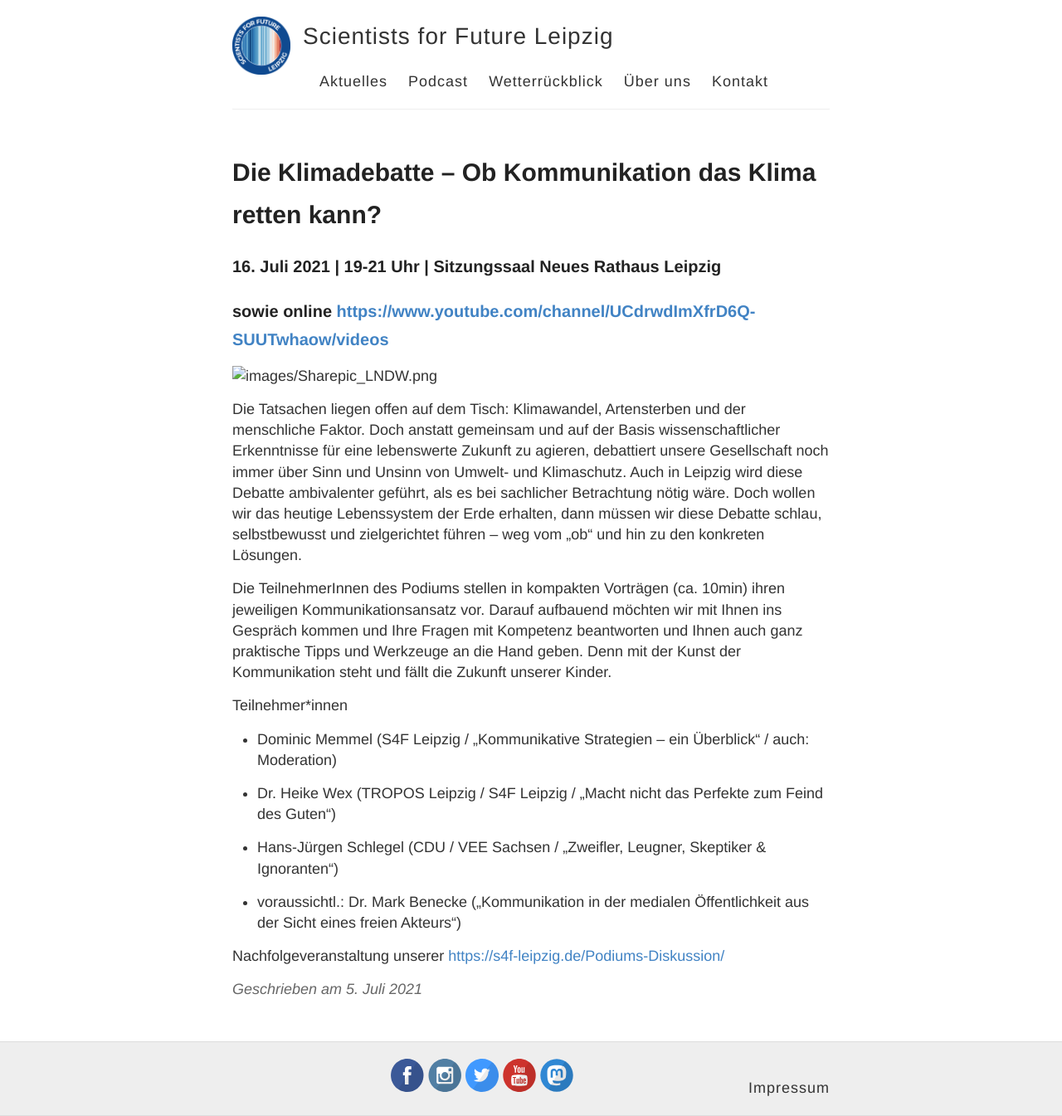
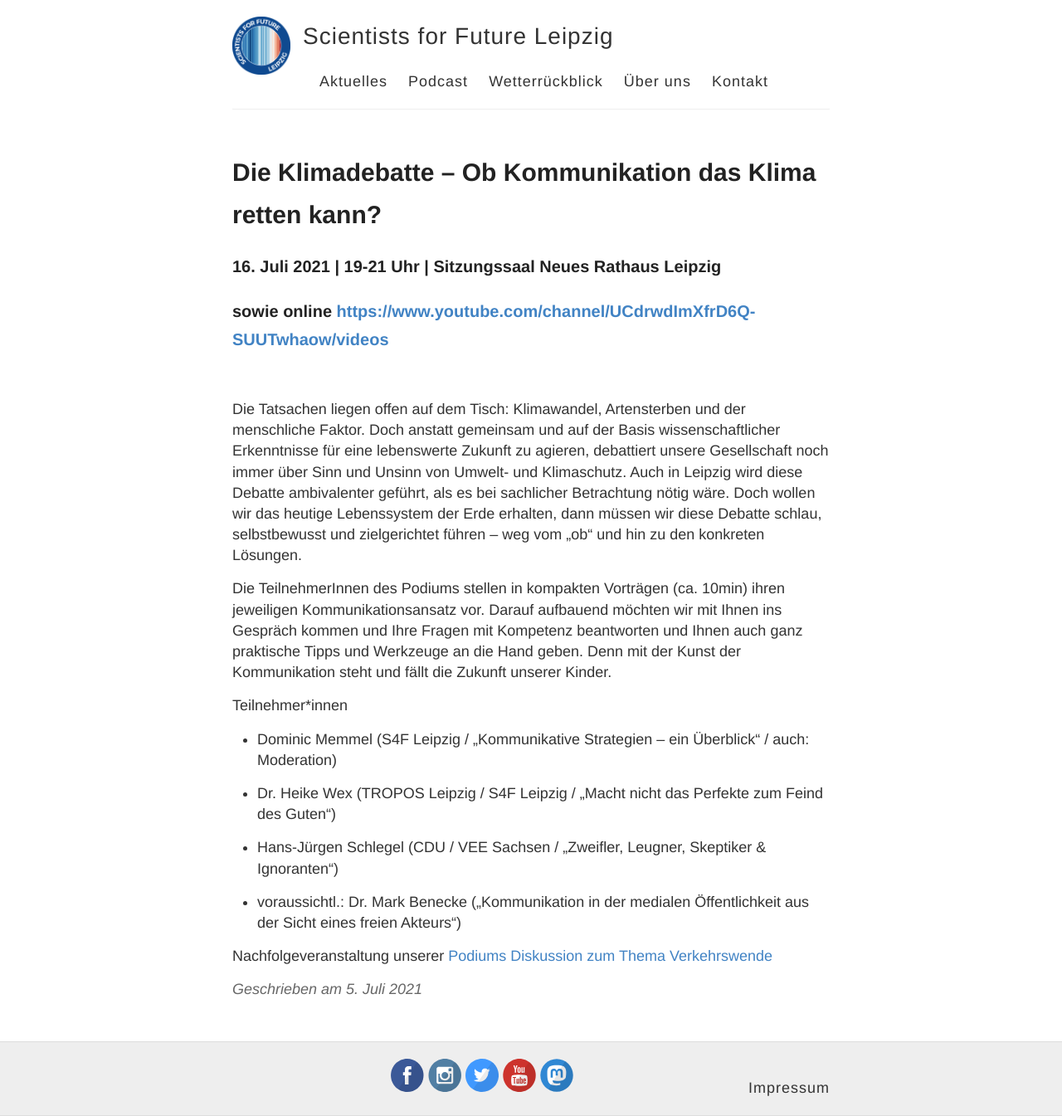
Before and after one commit to s4f-leipzig/s4f-leipzig.github.io, a Jekyll site: the page built from _posts/2021-07-05-Podiums-Diskussion.md, in a window 1280 px wide. Shown: the whole page at 83% size. Built offline with Jekyll 4.4.1, drawn with Linux system fonts in a browser that asks for light colours; some of the changed lines change nothing that is shown.

Commit message:
fix links

```diff
--- a/_posts/2021-07-05-Podiums-Diskussion.md
+++ b/_posts/2021-07-05-Podiums-Diskussion.md
@@ -7,7 +7,7 @@ category: News
 ### 16. Juli 2021 | 19-21 Uhr | Sitzungssaal Neues Rathaus Leipzig
 ### sowie online [https://www.youtube.com/channel/UCdrwdImXfrD6Q-SUUTwhaow/videos](hier)
 
-![images/Sharepic_LNDW.png]()
+![](images/Sharepic_LNDW.png)
 
 Die Tatsachen liegen offen auf dem Tisch: Klimawandel, Artensterben und der menschliche Faktor. Doch anstatt gemeinsam und auf der Basis wissenschaftlicher Erkenntnisse für eine lebenswerte Zukunft zu agieren, debattiert unsere Gesellschaft noch immer über Sinn und Unsinn von Umwelt- und Klimaschutz. Auch in Leipzig wird diese Debatte ambivalenter geführt, als es bei sachlicher Betrachtung nötig wäre. Doch wollen wir das heutige Lebenssystem der Erde erhalten, dann müssen wir diese Debatte schlau, selbstbewusst und zielgerichtet führen – weg vom „ob“ und hin zu den konkreten Lösungen. <br>
 
@@ -26,7 +26,7 @@ Teilnehmer*innen
 
 
 
-Nachfolgeveranstaltung unserer [https://s4f-leipzig.de/Podiums-Diskussion/](Podiums Diskussion zum Thema Verkehrswende)
+Nachfolgeveranstaltung unserer [Podiums Diskussion zum Thema Verkehrswende](https://s4f-leipzig.de/Podiums-Diskussion/)
 
 <!-- ## Stream
 {% include yt-emb.html  yt-id="ZhXZAD_1LS0" %} -->
```
